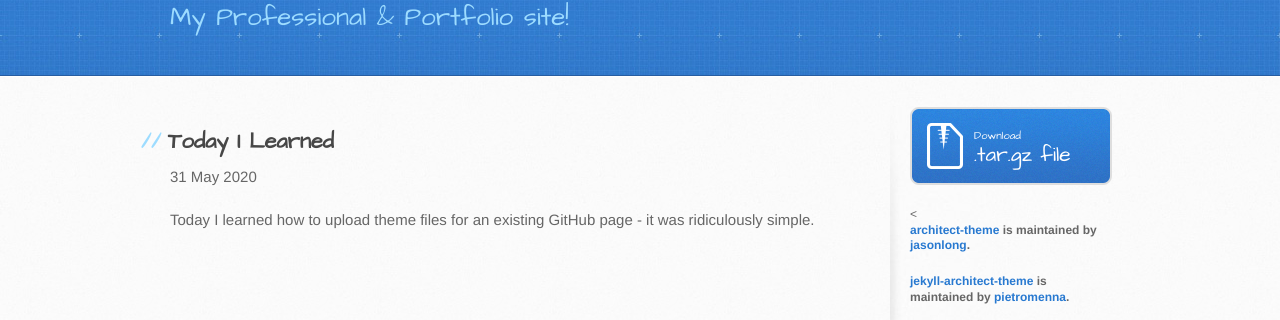
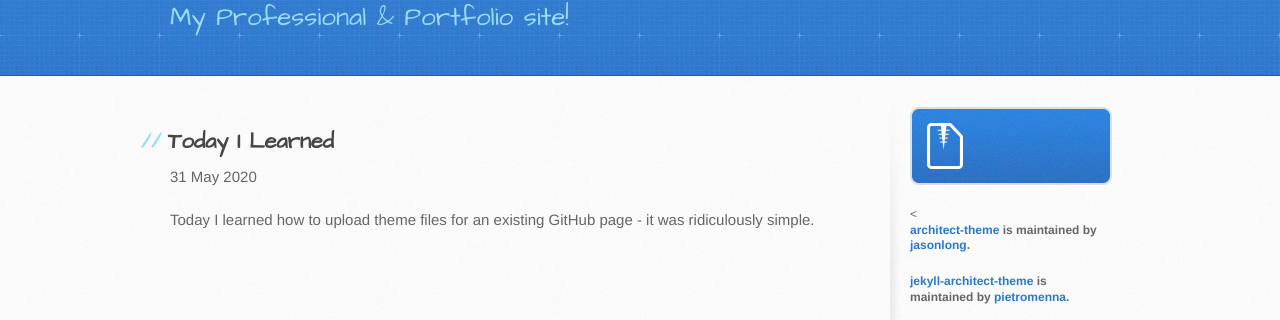
Before and after one commit to dianakakoma/dianakakoma.github.io, a Jekyll site: the page built from _posts/2020-05-31-Today-I-Learned.md, in a window 1280 px wide. Shown: the part 125-445 px from the top of the page. Built offline with Jekyll 4.4.1, drawn with Linux system fonts in a browser that asks for light colours; our own code applies the rules of GitHub Pages for plain Markdown files.

Commit message:
Update default.html
commented out tar.gz file

```diff
--- a/_layouts/default.html
+++ b/_layouts/default.html
@@ -35,10 +35,7 @@
 
         <aside id="sidebar">
          <!-- <a href="#" class="button"> </a> -->
-          <a href="https://github.com/pietromenna/jekyll-architect-theme/archive/master.tar.gz" class="button">
-            <small>Download</small>
-            .tar.gz file
-          </a>
+          <a href="#" class="button"> </a>
           <
 
           <p class="repo-owner"><a href="https://github.com/jasonlong/architect-theme">architect-theme</a> is maintained by <a href="https://github.com/jasonlong">jasonlong</a>.</p>
```
